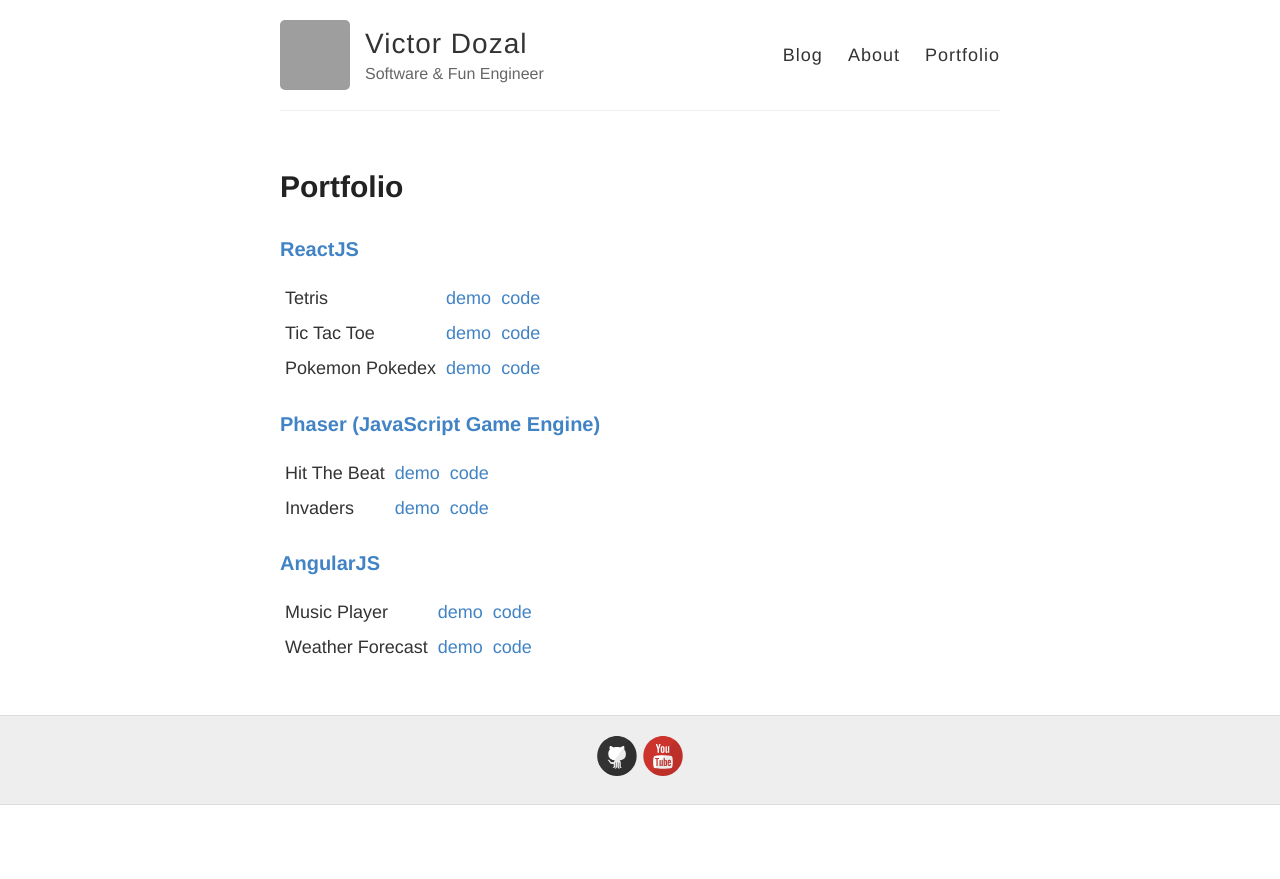
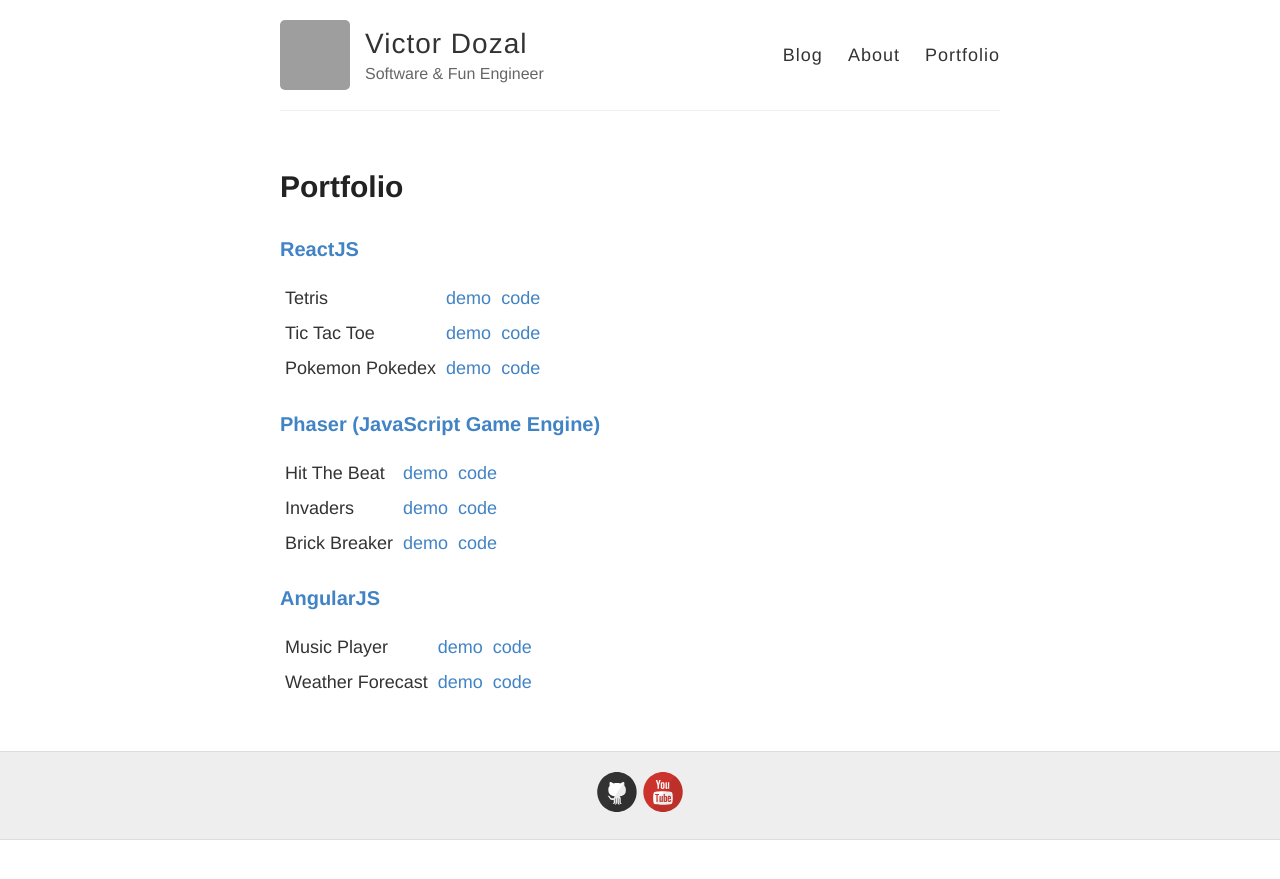
Before and after one commit to viiqswim/viiqswim.github.io, a Jekyll site: the page built from portfolio.md, in a window 1280 px wide. Shown: the top 879 px of the page. Built offline with Jekyll 4.4.1, drawn with Linux system fonts in a browser that asks for light colours; grey boxes are pictures that could not be loaded.

Commit message:
Added Brick Breaker game to portfolio

```diff
--- a/portfolio.md
+++ b/portfolio.md
@@ -15,7 +15,8 @@ permalink: /portfolio/
 
 |:---	            |:---	|:---	|
 |   Hit The Beat    |   [demo](https://viiqswim.github.io/https://viiqswim.github.io/hit_the_beat)  |   [code](https://github.com/viiqswim/hit_the_beat)	    |
-|   Invaders    |   [demo](https://viiqswim.github.io/invaders-phaser/)  |   [code](https://github.com/viiqswim/invaders-phaser)	    |
+|   Invaders        |   [demo](https://viiqswim.github.io/invaders-phaser/)  |   [code](https://github.com/viiqswim/invaders-phaser)	    |
+|   Brick Breaker   |   [demo](https://viiqswim.github.io/brick-breaker-phaser/)  |   [code](https://github.com/viiqswim/brick-breaker-phaser)	    |
 
 ### [AngularJS](https://angularjs.org/)
 
```
